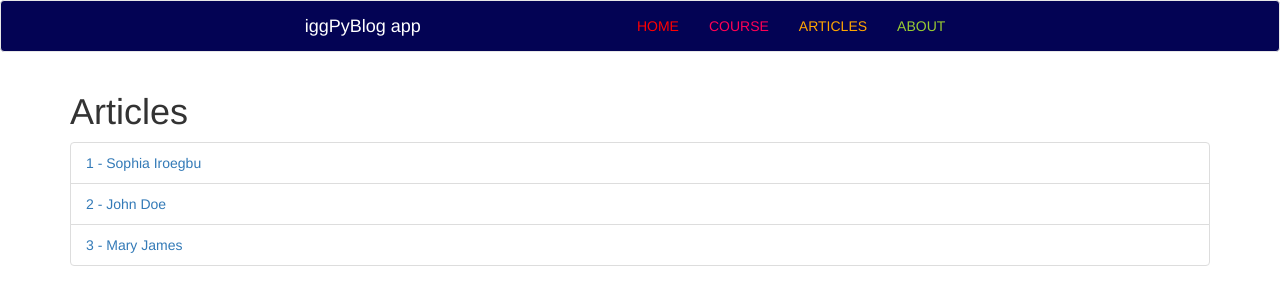
After one commit to iggProjects/iggPyBlog, a Flask app: page /articles in a window 1280 px wide. The commit adds this page. Shown: the top 305 px of the page. Run offline with Flask 2, Linux system fonts and the light colour scheme; some libraries are stand-ins or nearby versions.

Commit message:
add templates

```diff
--- a/app.py
+++ b/app.py
@@ -2,14 +2,39 @@
 
 from flask import Flask
 from flask import Flask, render_template
+from article_data import Articles
+
 
 app = Flask(__name__)
+
+Articles = Articles()
 
 @app.route('/')
 def index():
     #return "<center>Kaixo Team !</center>"
     return render_template('home.html')
 
+
+@app.route('/course')
+def course():
+    return render_template('course.html')
+
+
+@app.route('/articles')
+def articles():
+    return render_template('articles.html', articles = Articles)
+
+
+@app.route('/article/<string:id>/')
+def display_article(id):
+    return render_template('article.html', id=id)
+
+
+@app.route('/about')
+def about():
+    return render_template('about.html')
+
+
 if __name__ == '__main__':
 
     app.run(debug=True)
--- /dev/null
+++ b/templates/about.html
@@ -0,0 +1,6 @@
+{% extends 'layout.html' %}
+
+{% block body %}
+    <h1>ABOUT US</h1>
+    <p>xxxxxxxxxxxxxxxxxxxxxxxxxxxxxxx</p>
+{% endblock %}
--- /dev/null
+++ b/templates/articles.html
@@ -0,0 +1,12 @@
+{% extends 'layout.html' %}
+
+{% block body %}
+  <h1>Articles</h1>
+  <ul class="list-group">
+    {% for article in articles %}
+      <li class="list-group-item">
+        <a href="article/{{article.body}}">{{article.id}} - {{article.author}}</a>
+      </li>
+    {% endfor %}
+  </ul>
+{% endblock %}
--- /dev/null
+++ b/templates/course.html
@@ -0,0 +1,6 @@
+{% extends 'layout.html' %}
+
+{% block body %}
+    <h1>ABOUT THIS COURSE</h1>
+    <p>xxxxxxxxxxxxxxxxxxxxxxxxxxxxxxx</p>
+{% endblock %}
--- a/templates/includes/_navbar.html
+++ b/templates/includes/_navbar.html
@@ -1,7 +1,8 @@
 <!--  navegation html -->
 <nav class="navbar navbar-default" style="background-color: rgb(3, 3, 84);">
-    <div class="container" style="border: 1px solid yellow;">
-      <div class="navbar-header" style="border: 1px solid white; margin-right:50px;">
+    <div class="container disp-cent" style="width:95%">
+
+      <div class="navbar-header">
         <button type="button" class="navbar-toggle collapsed" data-toggle="collapse" data-target="#navbar" aria-expanded="false" aria-controls="navbar">
           <span class="sr-only">Toggle navigation</span>
           <span class="icon-bar"></span>
@@ -11,11 +12,14 @@
         <a class="navbar-brand" href="#" style="color:white">iggPyBlog app</a>
       </div>
       <div id="navbar" class="collapse navbar-collapse" >
-        <ul class="nav navbar-nav" style="border: 1px solid orange;">
-          <li><a href="/" style="color:rgb(199, 14, 14);">Home</a></li>
-          <li><a href="/about" style="color:yellowgreen">About</a></li>
-          <li><a href="/articles" style="color:orange">Articles</a></li>
+        <ul class="nav navbar-nav" >
+          <li><a href="/" style="color:rgb(255, 0, 0);">HOME</a></li>
+          <li><a href="/course" style="color:#ff0055">COURSE</a></li>
+          <li><a href="/articles" style="color:orange">ARTICLES</a></li>
+          <li><a href="/about" style="color:yellowgreen">ABOUT</a></li>
+
         </ul>
+
       </div>
 
     </div>
--- a/templates/layout.html
+++ b/templates/layout.html
@@ -4,13 +4,18 @@
     <meta charset="UTF-8">
     <title>iggPyBlog</title>
     <link rel="stylesheet" href="https://maxcdn.bootstrapcdn.com/bootstrap/3.3.7/css/bootstrap.min.css">
+    <style>
+        .disp-cent{ display: flex; flex-direction: row; flex-wrap: wrap; justify-content: space-around; align-items: stretch; align-content: stretch; }
+    </style>
+
 </head>
 <body>
-    <!-- {% block body%}{% endblock%} -->
+
     {% include 'includes/_navbar.html' %}
     <div class="container">
-
+        {% block body%} {% endblock%}
     </div>
     <script src="https://maxcdn.bootstrapcdn.com/bootstrap/3.3.7/js/bootstrap.min.js"></script>
+
 </body>
 </html>
```
Also changed, not shown: article_data.py (added, +27 -0 lines), templates/article.html (added, +8 -0 lines).
